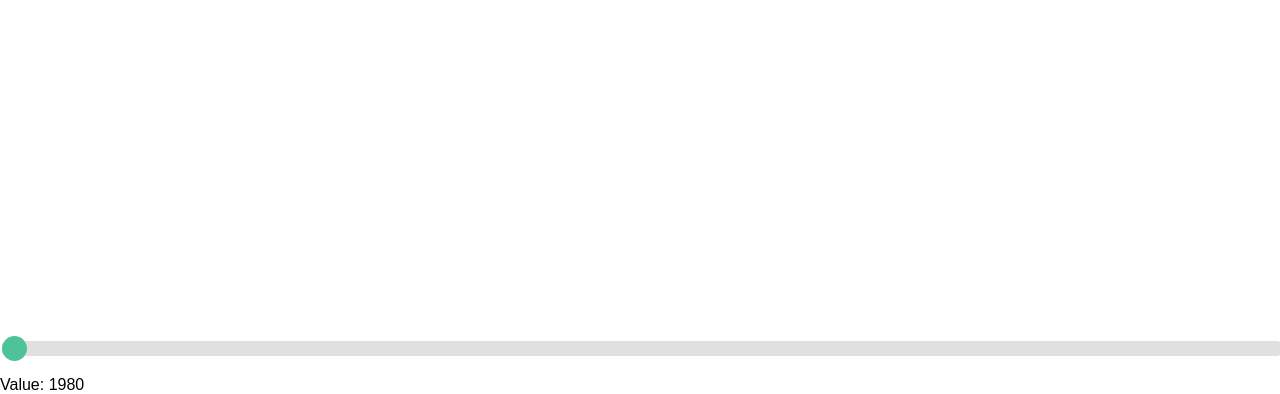
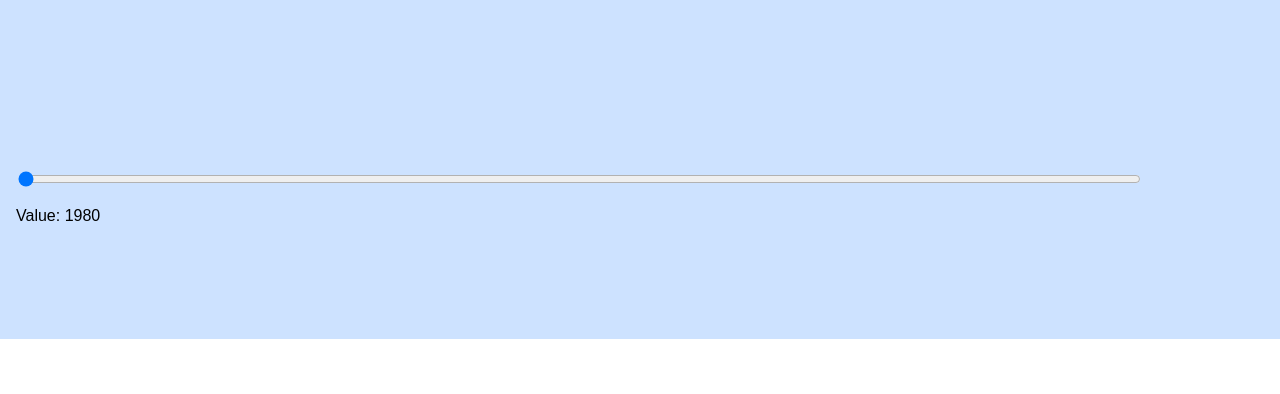
Before and after one commit to patrick-l-braun/new-forms, a plain HTML site: page index.html in a window 1280 px wide. Shown: the part 461-855 px from the top of the page. After the commit the page ends 800 px from the top, so only its background shows below. Drawn offline with Linux system fonts and the light colour scheme.

Commit message:
refactor update background out

```diff
--- a/sea-ice.js
+++ b/sea-ice.js
@@ -32,19 +32,24 @@ document.addEventListener("DOMContentLoaded", function () {
   const value = document.querySelector("#value");
   const input = document.querySelector("#pi_input");
   value.textContent = input.value;
+  updateBackground(input.value);
   input.addEventListener("input", (event) => {
     value.textContent = event.target.value;
+    updateBackground(input.value);
+  });
+});
+
+function updateBackground(year) {
   let background = document.getElementById("grid");
   let text = document.getElementById("text");
-    let i = input.value - 1979;
+  let i = year - 1979;
   let proportionOfMinSeaIce = (seaIce[i] - minSeaIce) / range; // val between 0 and 1
   // scale to between 0.25 and 1
   let seaIcePercentage = (proportionOfMinSeaIce * 0.75 + 0.25) * 100;
   background.style.backgroundColor =
     "hsl(215, 100%," + seaIcePercentage + "% )";
   text.textContent = years[i];
-  });
-});
+}
 
 // var slider = document.getElementById("myRange");
 // var output = document.getElementById("demo");
--- a/styles.css
+++ b/styles.css
@@ -12,7 +12,7 @@ body {
   height: 100%;
   width: 100%;
 }
-#grid > div {
+#grid div {
   place-self: center;
   user-select: none;
 }
@@ -23,33 +23,8 @@ body {
 
 .slidecontainer {
   width: 100%;
+  padding: 1rem;
 }
 .slider {
-  -webkit-appearance: none;
-  width: 100%;
-  height: 15px;
-  border-radius: 5px;
-  background: #d3d3d3;
-  outline: none;
-  opacity: 0.7;
-  -webkit-transition: 0.2s;
-  transition: opacity 0.2s;
+  width: 90%;
 }
-
-.slider::-webkit-slider-thumb {
-  -webkit-appearance: none;
-  appearance: none;
-  width: 25px;
-  height: 25px;
-  border-radius: 50%;
-  background: #04aa6d;
-  cursor: pointer;
-}
-
-.slider::-moz-range-thumb {
-  width: 25px;
-  height: 25px;
-  border-radius: 50%;
-  background: #04aa6d;
-  cursor: pointer;
-}
```
Also changed, not shown: index.html (+1 -1 lines). Lines whose indentation alone changed are shown as unchanged.
